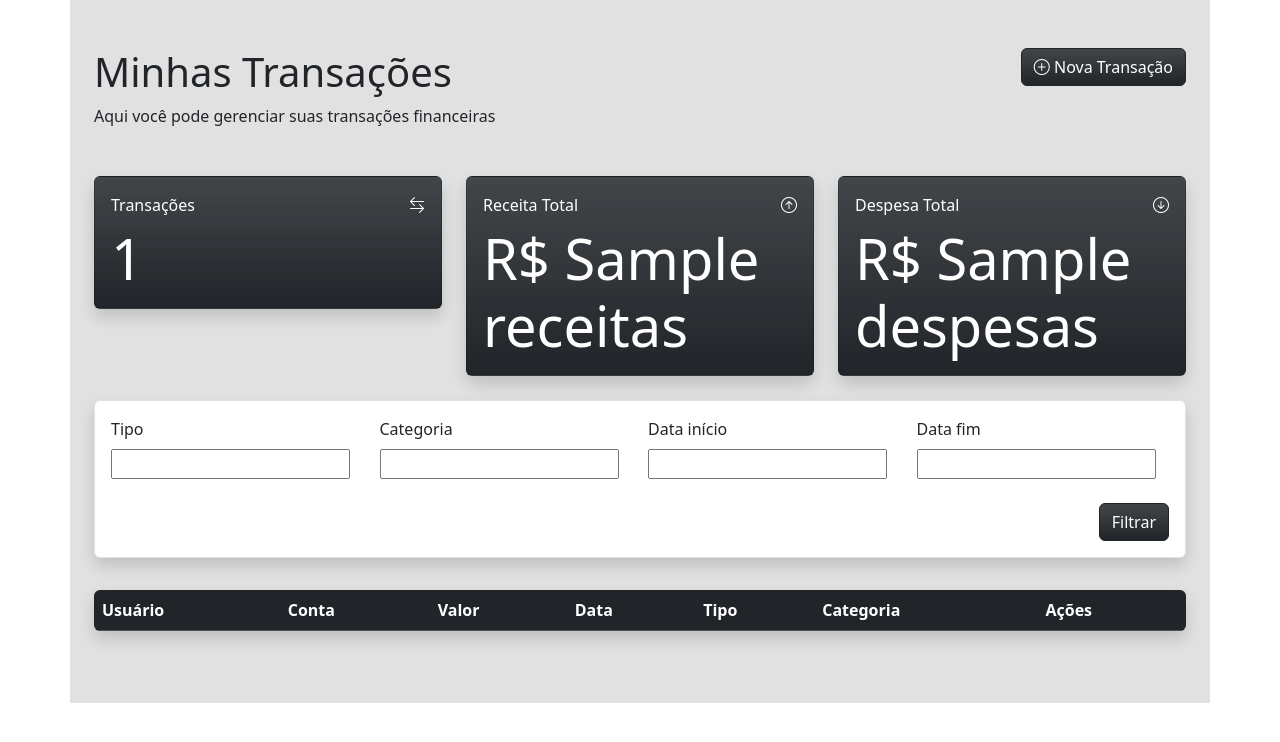
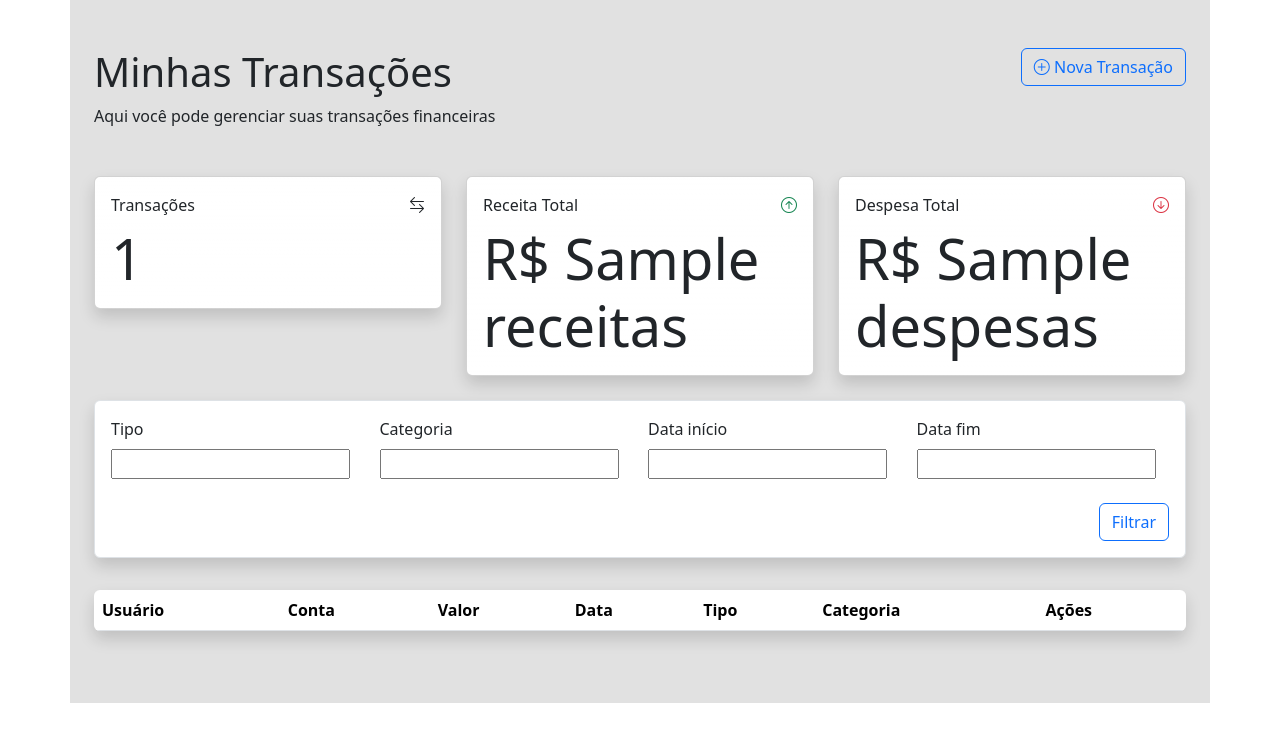
Before and after one commit to leonhardc/gestor-de-financas-pessoais, a Django app: template templates/contas/listar_transacoes.html in a window 1280 px wide. Shown: the top 742 px of the page. Run offline with Django 5.2, Linux system fonts and the light colour scheme; the template is opened without the code that fills it: most values are stand-ins (such as "Sample title", 1, 10 or a date in 2020); form fields are guessed from the names that the template uses; lists and menus that the app fills with data are empty; parts of the project's set-up code (start-up, migrations or seed data) failed here and were passed over.

Commit message:
mudanca no design de do template de listar transacoes

```diff
--- a/templates/contas/listar_transacoes.html
+++ b/templates/contas/listar_transacoes.html
@@ -10,7 +10,7 @@
             <span>Aqui você pode gerenciar suas transações financeiras</span>
         </div>
         <div class="col-md-4 text-end">
-            <a href="{% url 'contas:nova_transacao' %}" class="btn btn-dark bg-gradient">
+            <a href="{% url 'contas:nova_transacao' %}" class="btn btn-outline-primary">
                 <i class="bi bi-plus-circle"></i>
                 Nova Transação
             </a>
@@ -20,7 +20,7 @@
     {% if transacoes %}
     <div class="row mb-2">
         <div class="col-md-4 col-sm-12 mb-4">
-            <div class="card text-bg-dark shadow bg-gradient">
+            <div class="card shadow bg-gradient">
                 <div class="card-body">
                     <span class="card-title d-flex justify-content-between w-100">
                         Transações
@@ -31,22 +31,22 @@
             </div>
         </div>
         <div class="col-md-4 col-sm-12 mb-3">
-            <div class="card text-bg-dark shadow bg-gradient">
+            <div class="card shadow bg-gradient">
                 <div class="card-body">
                     <span class="card-title d-flex justify-content-between w-100">
                         Receita Total
-                        <i class="bi bi-arrow-up-circle"></i>
+                        <i class="bi bi-arrow-up-circle text-success"></i>
                     </span>
                     <p class="card-text display-4">R$ {{ receitas }}</p>
                 </div>
             </div>
         </div>
         <div class="col-md-4 col-sm-12 mb-3">
-            <div class="card text-bg-dark shadow bg-gradient">
+            <div class="card shadow bg-gradient">
                 <div class="card-body">
                     <span class="card-title d-flex justify-content-between w-100">
                         Despesa Total
-                        <i class="bi bi-arrow-down-circle"></i>
+                        <i class="bi bi-arrow-down-circle text-danger"></i>
                     </span>
                     <p class="card-text display-4">R$ {{ despesas }}</p>
                 </div>
@@ -96,7 +96,7 @@
                         </div>
 
                         <div class="mt-4 text-end">
-                            <button type="submit" class="btn btn-dark bg-gradient">
+                            <button type="submit" class="btn btn-outline-primary">
                                 Filtrar
                             </button>
                         </div>
@@ -108,7 +108,7 @@
     </div>
     <div class="table-responsive shadow rounded mb-4">
         <table class="table table-striped table-hover mb-0">
-            <thead class="table-dark">
+            <thead>
                 <tr>
                     <th>Usuário</th>
                     <th>Conta</th>
@@ -125,20 +125,20 @@
                 <tr>
                     <td>{{ transacao.usuario }}</td>
                     <td>{{ transacao.conta }}</td>
-                    <td>R$ {{ transacao.valor }}</td>
+                    <td>{% if transacao.tipo == 'receita' %}<span class="text-success">R$ {{ transacao.valor }}</span>{% else %}<span class="text-danger">R$ {{ transacao.valor }}</span>{% endif %}</td>
                     <td>{{ transacao.data }}</td>
-                    <td>{{ transacao.tipo }}</td>
+                    <td>{% if transacao.tipo == 'receita' %}<span class="text-success">{{ transacao.tipo }}</span>{% else %}<span class="text-danger">{{ transacao.tipo }}</span>{% endif %}</td>
                     <td>{{ transacao.categoria }}</td>
                     <td>
-                        <a href="{% url 'contas:ler_transacao' transacao.id %}" class="btn btn-sm btn-secondary bg-gradient"
+                        <a href="{% url 'contas:ler_transacao' transacao.id %}" class="btn btn-sm btn-outline-secondary bg-gradient"
                             title="Ver detalhes">
                             <i class="bi bi-plus-square"></i>
                         </a>
-                        <a href="{% url 'contas:atualizar_transacao' transacao.id %}" class="btn btn-sm btn-primary bg-gradient"
+                        <a href="{% url 'contas:atualizar_transacao' transacao.id %}" class="btn btn-sm btn-outline-primary bg-gradient"
                             title="Editar">
                             <i class="bi bi-pen"></i>
                         </a>
-                        <button class="btn btn-sm btn-danger rounded" data-bs-toggle="modal"
+                        <button class="btn btn-sm btn-outline-danger rounded" data-bs-toggle="modal"
                             data-bs-target="#deleteModal{{ transacao.id }}" title="Excluir">
                             <i class="bi bi-trash3"></i>
                         </button>
@@ -178,20 +178,20 @@
                 <tr>
                     <td>{{ transacao.usuario }}</td>
                     <td>{{ transacao.conta }}</td>
-                    <td>R$ {{ transacao.valor }}</td>
+                    <td>{% if transacao.tipo == 'receita' %}<span class="text-success">R$ {{ transacao.valor }}</span>{% else %}<span class="text-danger">R$ {{ transacao.valor }}</span>{% endif %}</td>
                     <td>{{ transacao.data }}</td>
-                    <td>{{ transacao.tipo }}</td>
+                    <td>{% if transacao.tipo == 'receita' %}<span class="text-success">{{ transacao.tipo }}</span>{% else %}<span class="text-danger">{{ transacao.tipo }}</span>{% endif %}</td>
                     <td>{{ transacao.categoria }}</td>
                     <td>
-                        <a href="{% url 'contas:ler_transacao' transacao.id %}" class="btn btn-sm btn-secondary bg-gradient"
+                        <a href="{% url 'contas:ler_transacao' transacao.id %}" class="btn btn-sm btn-outline-secondary bg-gradient"
                             title="Ver detalhes">
                             <i class="bi bi-plus-square"></i>
                         </a>
-                        <a href="{% url 'contas:atualizar_transacao' transacao.id %}" class="btn btn-sm btn-primary bg-gradient"
+                        <a href="{% url 'contas:atualizar_transacao' transacao.id %}" class="btn btn-sm btn-outline-primary bg-gradient"
                             title="Editar">
                             <i class="bi bi-pen"></i>
                         </a>
-                        <button class="btn btn-sm btn-danger rounded" data-bs-toggle="modal"
+                        <button class="btn btn-sm btn-outline-danger rounded" data-bs-toggle="modal"
                             data-bs-target="#deleteModal{{ transacao.id }}" title="Excluir">
                             <i class="bi bi-trash3"></i>
                         </button>
```
